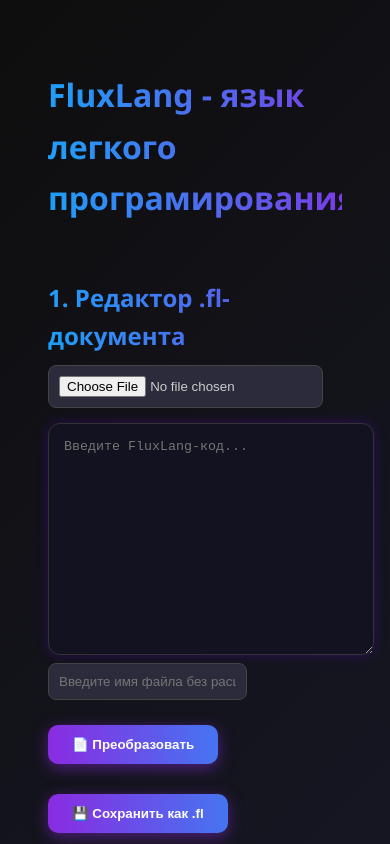
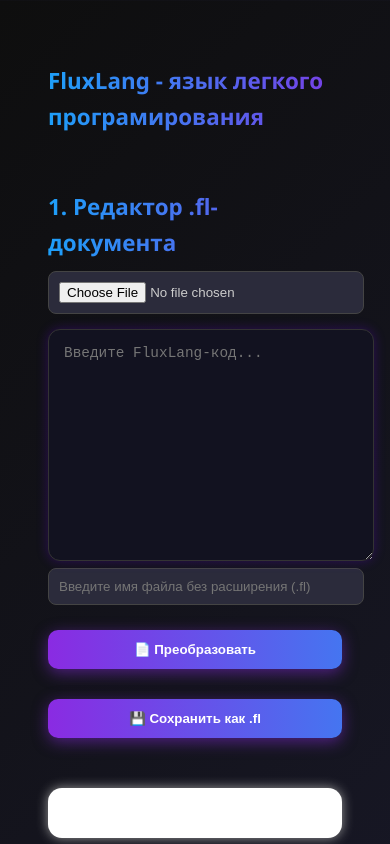
Before and after one commit to Murka-pon123/FLUXLANG, a plain HTML site: page index.html in a window 390 px wide. Both pictures are taken after a click on the button "📄 Преобразовать". Shown: the top 844 px of the page. Drawn offline with Linux system fonts and the light colour scheme.

Commit message:
Update index.html

```diff
--- a/index.html
+++ b/index.html
@@ -3,7 +3,17 @@
 <head>
   <meta charset="UTF-8" />
   <title>FluxLang Документы</title>
+  <meta name="viewport" content="width=device-width, initial-scale=1.0">
   <style>
+    @media (max-width: 768px) {
+      body { padding: 20px; }
+      textarea { height: 150px; font-size: 0.9rem; }
+      button { width: 100%; margin: 10px 0; }
+      input[type="file"], input[type="text"] { width: 100%; }
+      #preview, #filePreview { padding: 15px; font-size: 0.95rem; }
+      h1, h2 { font-size: 1.4em; }
+    }
+
     body {
       background: linear-gradient(135deg, #0e0e0e, #1b1b2f);
       color: #e0e0e0;
@@ -12,6 +22,7 @@
       line-height: 1.6;
       animation: backgroundShift 20s ease infinite;
     }
+
     @keyframes backgroundShift {
       0% { background-position: 0% 50%; }
       50% { background-position: 100% 50%; }
@@ -53,15 +64,16 @@
     }
 
     #preview, #filePreview {
-      background: #202030;
-      color: #e0e0e0;
+      background: #ffffff;
+      color: #000000;
       padding: 25px;
       border-radius: 14px;
-      box-shadow: 0 0 12px #1f1f3f;
+      box-shadow: 0 0 12px #999;
       margin-top: 30px;
       font-size: 1rem;
       transition: transform 0.4s ease;
     }
+
     #preview:hover, #filePreview:hover {
       transform: scale(1.01);
     }
@@ -80,6 +92,7 @@
       transition: transform 0.3s ease, box-shadow 0.3s ease;
       animation: gradientFlow 8s ease infinite;
     }
+
     button:hover {
       transform: scale(1.08);
       box-shadow: 0 6px 20px #00bfff99;
@@ -95,6 +108,7 @@
       transition: border 0.3s ease, box-shadow 0.3s ease;
       display: block;
     }
+
     input[type="file"]:hover, input[type="text"]:hover {
       border-color: #8a2be2;
       box-shadow: 0 0 6px #8a2be2;
@@ -106,6 +120,7 @@
       font-weight: 500;
       transition: color 0.3s ease;
     }
+
     a:hover {
       text-decoration: underline;
       color: #c0b6ff;
@@ -123,7 +138,7 @@
   <h1>FluxLang - язык легкого програмирования</h1><br>
   <h2>1. Редактор .fl-документа</h2>
 
-  <input type="file" id="openFileInput" accept=".fl">
+  <input type="file" id="openFileInput" accept=".fl" />
   <textarea id="code" placeholder="Введите FluxLang-код..."></textarea><br>
 
   <input type="text" id="filenameInput" placeholder="Введите имя файла без расширения (.fl)" />
@@ -132,16 +147,25 @@
   <button onclick="save()">💾 Сохранить как .fl</button>
 
   <div id="preview"></div>
-  <hr>
+  <hr />
 
   <h2>2. Рассмотреть файл</h2>
-  <input type="file" id="viewInput" accept=".fl"><br>
+  <input type="file" id="viewInput" accept=".fl" /><br />
   <div id="filePreview">Выберите .fl файл для просмотра его содержимого.</div>
 
   <script>
     function parseFluxLang(code) {
       return code
-        .replace(/\/b href="(.*?)"\/(.*?)\/\/b\//gs, '<a href="$1" target="_blank"><button>$2</button></a>')
+        .replace(/\/t (.*?)\/\/(.*?)\/\//gs, (_, color, text) => `<p style="color:${color};">${text}</p>`)
+        .replace(/\/h (.*?)\/\/(.*?)\/\//gs, (_, color, text) => `<h1 style="color:${color};">${text}</h1>`)
+        .replace(/\/ht (.*?)\/\/(.*?)\/\//gs, (_, color, text) => `<h3 style="color:${color};">${text}</h3>`)
+        .replace(/\/e (.*?)\/\/(.*?)\/\//gs, (_, color, text) => `<i style="color:${color};">${text}</i>`)
+        .replace(/\/big (.*?)\/\/(.*?)\/\//gs, (_, color, text) => `<b style="color:${color}; font-size:1.3em;">${text}</b>`)
+        .replace(/\/small (.*?)\/\/(.*?)\/\//gs, (_, color, text) => `<small style="color:${color};">${text}</small>`)
+        .replace(/\/b (.*?)\/\/(.*?)\/\//gs, (_, color, text) => `<button style="color:${color}; border: 1px solid ${color};">${text}</button>`)
+        .replace(/\/b href="(.*?)" (.*?)\/\/(.*?)\/\//gs, (_, href, color, text) => `<a href="${href}" target="_blank"><button style="color:${color}; border: 1px solid ${color};">${text}</button></a>`)
+        .replace(/\/st (.*?)\/\/(.*?)\/\//gs, (_, color, text) => `<s style="color:${color};">${text}</s>`)
+        .replace(/\/u (.*?)\/\/(.*?)\/\//gs, (_, color, text) => `<u style="color:${color};">${text}</u>`)
         .replace(/\/h\/(.*?)\/\//gs, '<h1>$1</h1>')
         .replace(/\/ht\/(.*?)\/\//gs, '<h3>$1</h3>')
         .replace(/\/t\/(.*?)\/\//gs, '<p>$1</p>')
@@ -149,24 +173,41 @@
         .replace(/\/big\/(.*?)\/\//gs, '<b>$1</b>')
         .replace(/\/small\/(.*?)\/\//gs, '<small>$1</small>')
         .replace(/\/b\/(.*?)\/\//gs, '<button>$1</button>')
-        .replace(/\/rb\//g, '<br>')
+        .replace(/\/b href="(.*?)"\/(.*?)\/\/b\//gs, '<a href="$1" target="_blank"><button>$2</button></a>')
         .replace(/\/href="(.*?)"\/(.*?)\/\/a\//gs, '<a href="$1" target="_blank">$2</a>')
         .replace(/\/st\/(.*?)\/\//gs, '<s>$1</s>')
         .replace(/\/u\/(.*?)\/\//gs, '<u>$1</u>')
-        .replace(/\/li\/(.*?)\/\//gs, '• $1<br>')
-        .replace(/\/li 1\/(.*?)\/\//gs, function(match, p1, offset, string) {
-          // Автоматическая нумерация
+        .replace(/\/li 1\/(.*?)\/\//gs, function(_, p1) {
           if (!window.__listCount) window.__listCount = 1;
           return `${window.__listCount++}. ${p1}<br>`;
         })
-        .replace(/\/cent\/(.*?)\/\//gs, '<div style="text-align:center;">$1</div>');
+        .replace(/\/li\/(.*?)\/\//gs, '• $1<br>')
+        .replace(/\/cent\/(.*?)\/\//gs, '<div style="text-align:center;">$1</div>')
+        .replace(/\/rb\//g, '<br>');
     }
 
     function render() {
-      window.__listCount = 1; // сброс счётчика перед каждым рендером
+      window.__listCount = 1;
+
       const input = document.getElementById('code').value;
-      const html = parseFluxLang(input);
-      document.getElementById('preview').innerHTML = html;
+
+      // Ищем тег /background (цвет)//
+      const backgroundMatch = input.match(/\/background\s+([^\/]+)\/\//);
+      const backgroundColor = backgroundMatch ? backgroundMatch[1].trim() : null;
+
+      // Убираем тег /background ...// из исходного кода перед парсингом
+      const cleanedInput = input.replace(/\/background\s+[^\/]+\/\//g, '');
+
+      const html = parseFluxLang(cleanedInput);
+      const preview = document.getElementById('preview');
+
+      preview.innerHTML = html;
+
+      if (backgroundColor) {
+        preview.style.backgroundColor = backgroundColor;
+      } else {
+        preview.style.backgroundColor = "#ffffff";
+      }
     }
 
     function save() {
@@ -201,15 +242,21 @@
         const reader = new FileReader();
         reader.onload = function (e) {
           window.__listCount = 1;
-          const parsed = parseFluxLang(e.target.result);
-          document.getElementById('filePreview').innerHTML = parsed;
+          const input = e.target.result;
+          const backgroundMatch = input.match(/\/background\s+([^\/]+)\/\//);
+          const backgroundColor = backgroundMatch ? backgroundMatch[1].trim() : null;
+          const cleanedInput = input.replace(/\/background\s+[^\/]+\/\//g, '');
+          const parsed = parseFluxLang(cleanedInput);
+          const filePreview = document.getElementById('filePreview');
+          filePreview.innerHTML = parsed;
+          filePreview.style.backgroundColor = backgroundColor || "#ffffff";
         };
         reader.readAsText(file);
       }
     });
   </script>
 
-  <hr>
+  <hr />
   <div style="text-align:center; margin-top: 40px;">
     <p style="font-size: 1.2em; color: #ffccff;">
       НЕ ЗНАЕШЬ ЯЗЫК FLUXLANG? НУ ТОГДА ТЕБЕ СЮДА:
@@ -219,4 +266,4 @@
     </a>
   </div>
 </body>
-</html>
+                                  </html>
```
